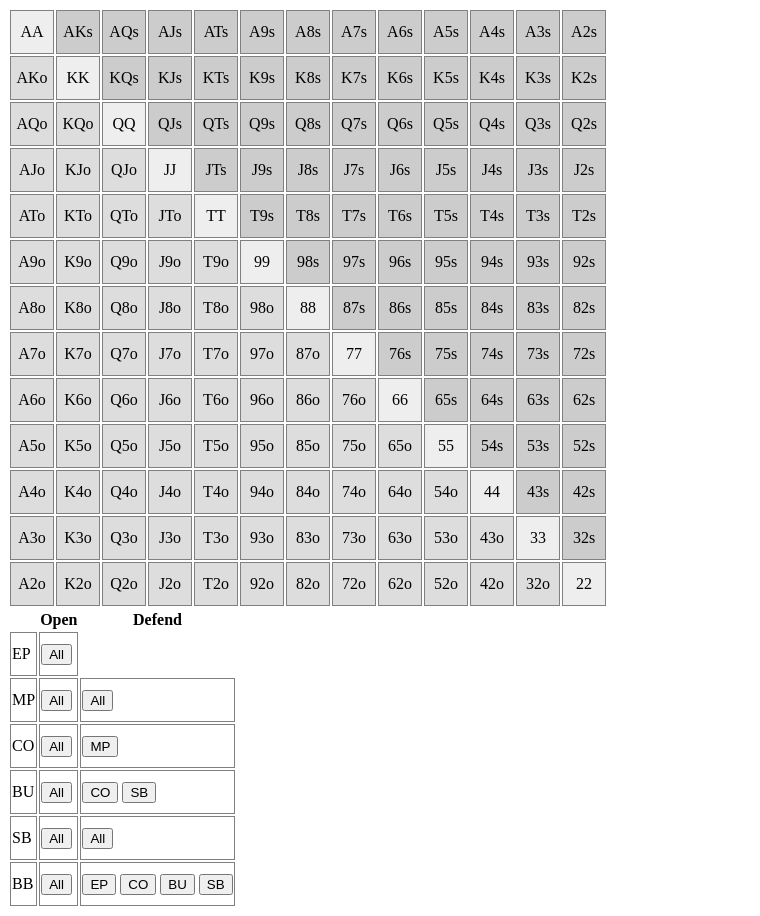
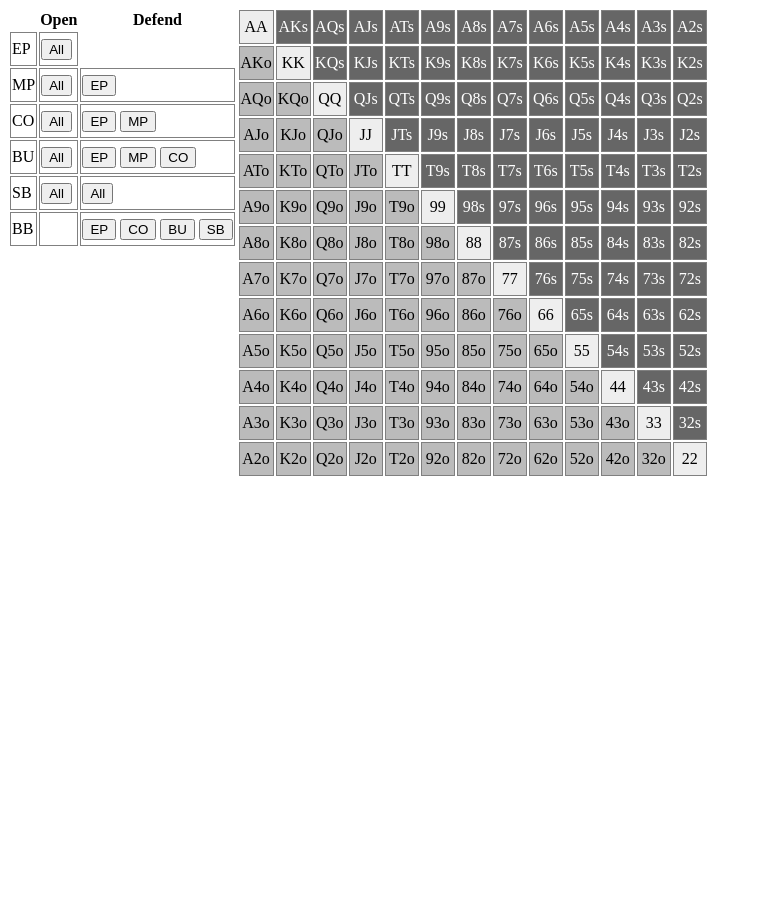
Before and after one commit to vrbaj/ranges2, a plain HTML site: page index.html in a window 1280 px wide. Shown: the whole page, without its empty margins (0-760 px from the left). After the commit the page ends 800 px from the top, so only its background shows below. Drawn offline with nearby package versions, Linux system fonts and the light colour scheme.

Commit message:
some corrections

```diff
--- a/index.html
+++ b/index.html
@@ -20,8 +20,7 @@
 
 <!-- <button id="export_button">Export</button> -->
 
-<table id="poker_matrix"></table>
-
+<div class="left_panel">
     <table id="sheets_selector">
         <tr>
             <th></th>
@@ -35,12 +34,15 @@
         <tr>
             <td>MP</td>
             <td><button class="display_button" id="display_open_mp">All</button></td>
-        <td><button class="display_button" id="display_defense_mp">All</button></td>
+            <td>
+                <button class="display_button" id="display_defense_mp">EP</button>
+            </td>
         </tr>
         <tr>
             <td>CO</td>
             <td><button class="display_button" id="display_open_co">All</button></td>
             <td>
+                <button class="display_button" id="display_defense_mp">EP</button>
                 <button class="display_button" id="display_defense_co_vs_mp">MP</button>
             </td>
         </tr>
@@ -48,8 +50,9 @@
             <td>BU</td>
             <td><button class="display_button" id="display_open_bu">All</button></td>
             <td>
-            <button class="display_button" id="display_defense_bb_vs_co">CO</button>
-            <button class="display_button" id="display_defense_bb_vs_sb">SB</button>
+                <button class="display_button" id="display_defense_mp">EP</button>
+                <button class="display_button" id="display_defense_co_vs_mp">MP</button>
+                <button class="display_button" id="display_defense_bu_vs_co">CO</button>
             </td>
         </tr>
         <tr>
@@ -61,7 +64,8 @@
         </tr>
         <tr>
             <td>BB</td>
-        <td><button class="display_button" id="display_open_bb">All</button></td>
+            <td>
+            </td>
             <td>
                 <button class="display_button" id="display_defense_bb_vs_ep">EP</button>
                 <button class="display_button" id="display_defense_bb_vs_co">CO</button>
@@ -70,6 +74,16 @@
             </td>
         </tr>
     </table>
+</div>
+
+
+<div class="right_panel">
+    <table id="poker_matrix"></table>
+</div>
+
+
+
+
 
 
 
--- a/misc.css
+++ b/misc.css
@@ -1,16 +1,26 @@
+.right_panel {
+    float: left;
+}
+
+.left_panel {
+    float: left;
+}
+
+
 td {
     text-align: center;
     border: 1px solid gray;
-    width: 40px;
-    height: 40px;
+    width: 30px;
+    height: 30px;
 }
 
 td.suited_card {
-    background-color: #CCCCCC;
+    background-color: #666666;
+    color: white;
 }
 
 td.offsuit_card {
-    background-color: #DDDDDD;
+    background-color: #BBBBBB;
 }
 
 td.same_card {
--- a/misc.js
+++ b/misc.js
@@ -38,7 +38,7 @@ var SHEETS = [
     },
     {
         "cards": [
-            "22,33,44,55,66,77,88,99,TT,A2s,A3s,A4s,A5s,A6s,A7s,A8s,A9s,ATs,AJs,KTs,KJs,AJo,QJs,JTs,98s",
+            "22,33,44,55,66,77,88,99,T9s,TT,A2s,A3s,A4s,A5s,A6s,A7s,A8s,A9s,ATs,AJs,AQo,KTs,KJs,AJo,QJs,JTs,98s",
             "87s",
             "JJ,QQ,KK,AA,AQs,AKs,KQs,AKo"
         ],
@@ -64,7 +64,7 @@ var SHEETS = [
     },
     {
         "cards": [
-            "22,33,44,55,66,77,88,99,A2s,A3s,A4s,A5s,A6s,A7s,A8s,A9s,ATs,KTs,KJs,ATo,AJo,QJs,JTs,98s",
+            "22,33,44,55,66,77,88,99,A2s,A3s,A4s,A5s,A6s,A7s,A8s,A9s,ATs,KTs,KJs,ATo,AJo,QJs,JTs,98s,AQo,KQo",
             "87s,76s",
             "TT,JJ,QQ,KK,AA,AJs,AQs,AKs,KQs,AKo"
         ],
@@ -82,8 +82,9 @@ var SHEETS = [
     },
     {
         "cards": [
+            "99,TT,JJ,QQ,KK,AA,A2s,A3s,A4s,A5s,A6s,A7s,A8s,A9s,ATs,AJs,AQs,AKs,KTs,KJs,KQs,KAs,QJs,QKs,QAs,JTs,T9s,98s,ATo,AJo,AQo,AKo,KQo,QTs",
             "",
-            "99,TT,JJ,QQ,KK,AA,A2s,A3s,A4s,A5s,A6s,A7s,A8s,A9s,ATs,AJs,AQs,AKs,KTs,KJs,KQs,KAs,QJs,QKs,QAs,JTs,T9s,98s,ATo,AJo,AQo,AKo,KQo"
+            ""
         ],
         "name": "Defense BU vs CO",
         "tag": "defense_bu_vs_co"
@@ -107,6 +108,7 @@ var SHEETS = [
     },
     {
         "cards": [
+            "",
             "",
             "88,99,TT,JJ,QQ,KK,AA,A2s,A3s,A4s,A5s,A6s,A7s,A8s,A9s,ATs,AJs,AQs,AKs,K9s,KTs,KJs,KQs,KAs,QTs,QJs,QKs,QAs,JTs,T9s,AJo,AQo,AKo,KQo"
         ],
```
Lines whose indentation alone changed are shown as unchanged.
